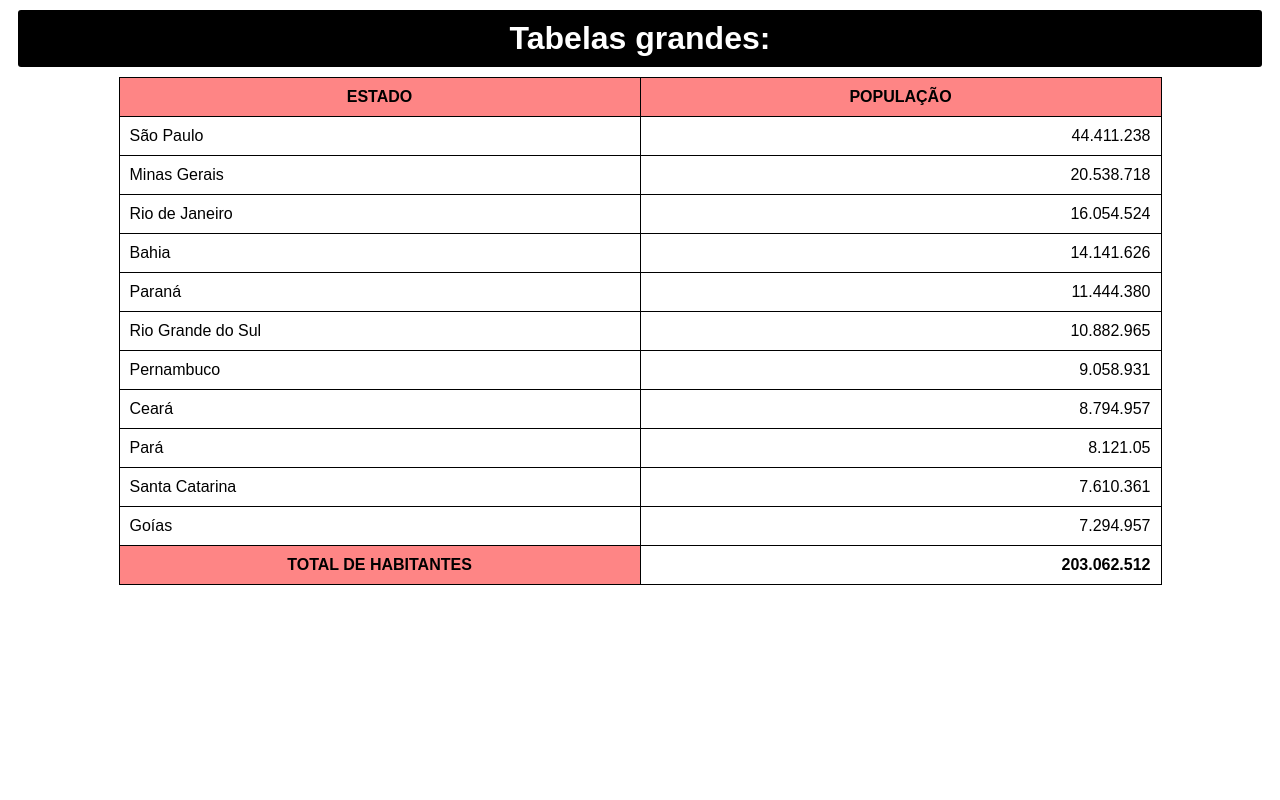
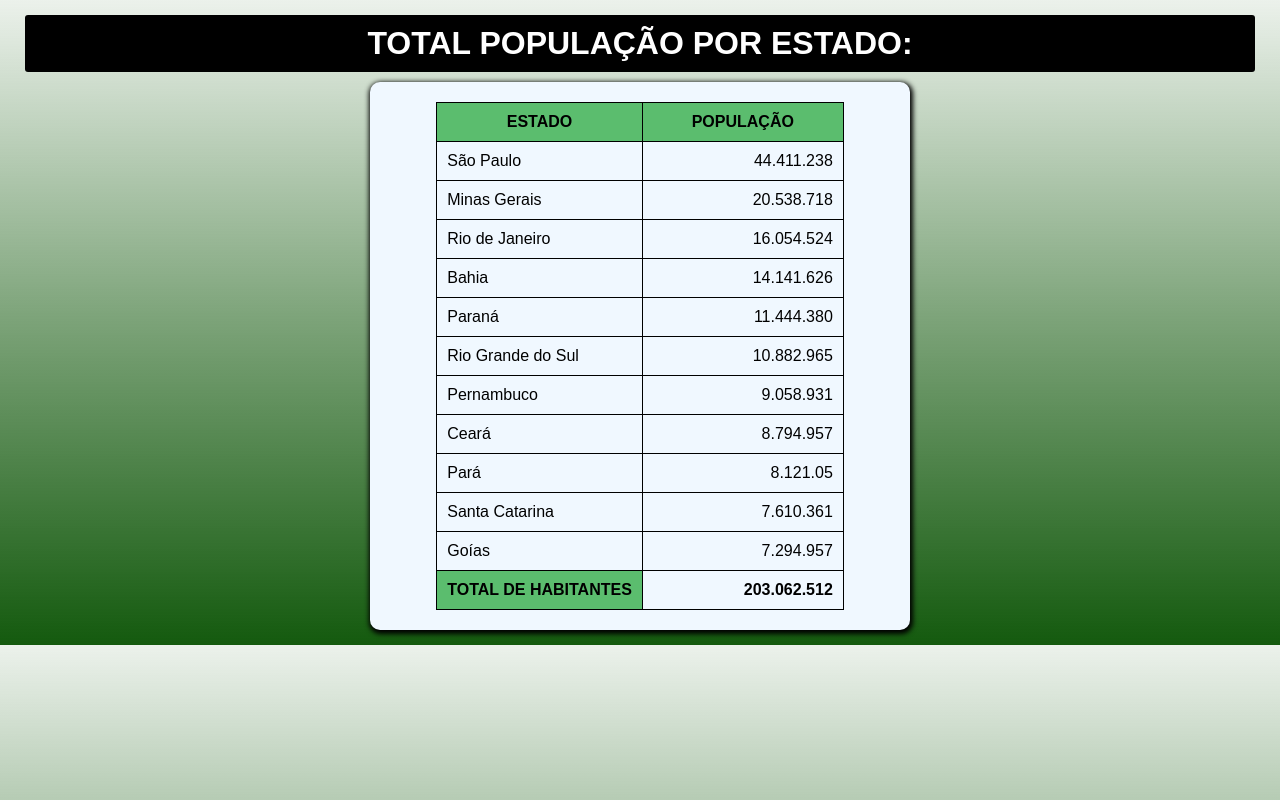
Before and after one commit to CaiqueSantosOC/Html-css, a plain HTML site: page Exercicios/modulo 03/tabela002.html in a window 1280 px wide. Drawn offline with Linux system fonts and the light colour scheme.

Commit message:
ATUALIZAÇÃO DE TABELA

```diff
--- a/Exercicios/modulo 03/tabela002.html
+++ b/Exercicios/modulo 03/tabela002.html
@@ -14,20 +14,21 @@
             background-color: black;
             color: white;
             border-radius: 03px;
-            width: 100%vh;
+
         }
         td, th {
             font-family: Arial, Helvetica, sans-serif;
             border: 01px solid black;
             padding: 10px;
-            width: 500px;
+            max-width: 500px;
+            min-width: 180px;
         }
         td.num {
             text-align: right;
         }
 
         th {
-            background-color: rgba(252, 0, 0, 0.479);
+            background-color: rgba(10, 158, 30, 0.644);
         }
 
 
@@ -35,10 +36,26 @@
             border-collapse: collapse;
             margin: auto;
         }
+
+        body {
+            margin: 15px;
+            background-image: linear-gradient(to top,#145a0e,#145a0e8f,#145a0e15);
+        }
+
+        div#fundo {
+            background-color: aliceblue;
+            max-width: 500px;
+            min-width: 220px;
+            padding: 20px;
+            border-radius: 10px;
+            box-shadow: 01px 02px 05px 2px black;
+            display: block;
+            margin: auto;
+        }
     </style>
 </head>
 <body>
-    <h1>Tabelas grandes:</h1>
+    <h1>TOTAL POPULAÇÃO POR ESTADO:</h1>
 <!--ANATAMIA DE TABELAS GRANDES
     TABLE
         THEAD
@@ -48,6 +65,7 @@
         TFOOT
             tr, td, th
     -->
+    <div id="fundo">
         <table>
             <thead>
                 <tr>
@@ -100,16 +118,15 @@
                     <td>Goías</td>
                     <td class="num">7.294.957</td>
                 </tr>
-
             </tbody>
             <tfoot>
                 <tr>
                     <th>TOTAL DE HABITANTES</th>
                     <td class="num"><strong>203.062.512</strong></td>
                 </tr>
-
             </tfoot>
         </table>
+    </div>
 
 </body>
 </html>
```
Lines whose indentation alone changed are shown as unchanged.
